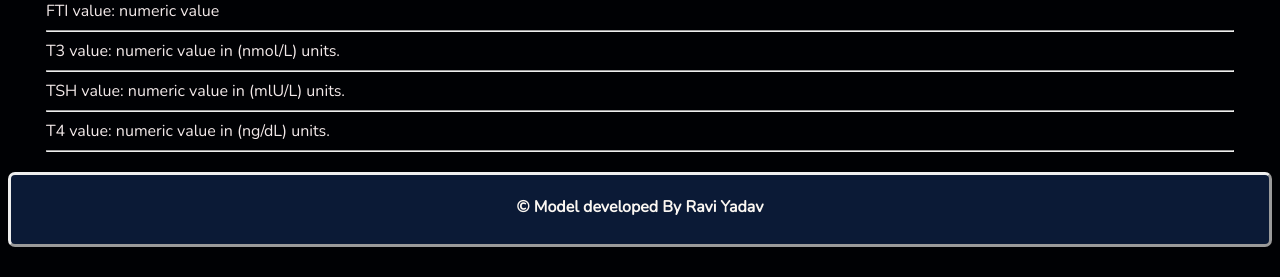
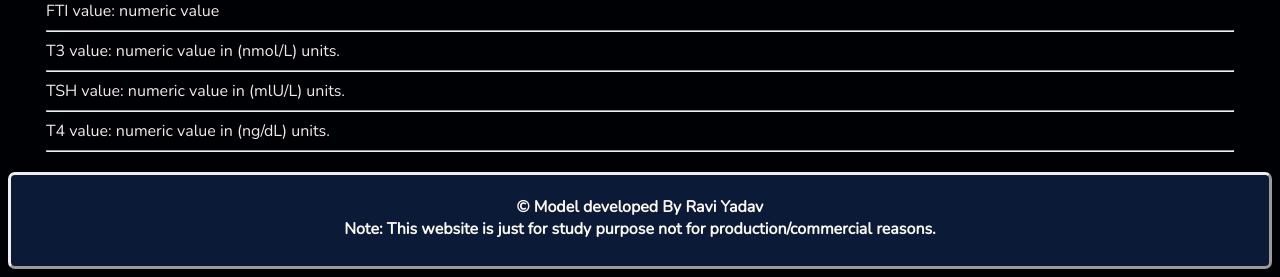
Before and after one commit to Ravi4adav/thyroid_detection_project, a Flask app: page /help in a window 1280 px wide. Shown: the part 1664-1941 px from the top of the page. Before the commit the page ends 1911 px from the top, so only its background shows below. Run offline with Flask 3, Linux system fonts and the light colour scheme.

Commit message:
page fixup

```diff
--- a/templates/help.html
+++ b/templates/help.html
@@ -130,6 +130,7 @@
     </div>
 
 
-    <footer><h4>&copy Model developed By Ravi Yadav</h4></footer>
+    <footer><h4>&copy Model developed By Ravi Yadav  <br>
+        Note: This website is just for study purpose not for production/commercial reasons.</h4></footer>
 </body>
 </html>
--- a/templates/home.html
+++ b/templates/home.html
@@ -65,5 +65,6 @@
             <h2>{{results}}</h2>
         </div>
     </div>
-    <footer><h4>&copy Model developed By Ravi Yadav</h4></footer>
+    <footer><h4>&copy Model developed By Ravi Yadav <br>
+        Note: This website is just for study purpose not for production/commercial reasons.</h4></footer>
 </body>
```
